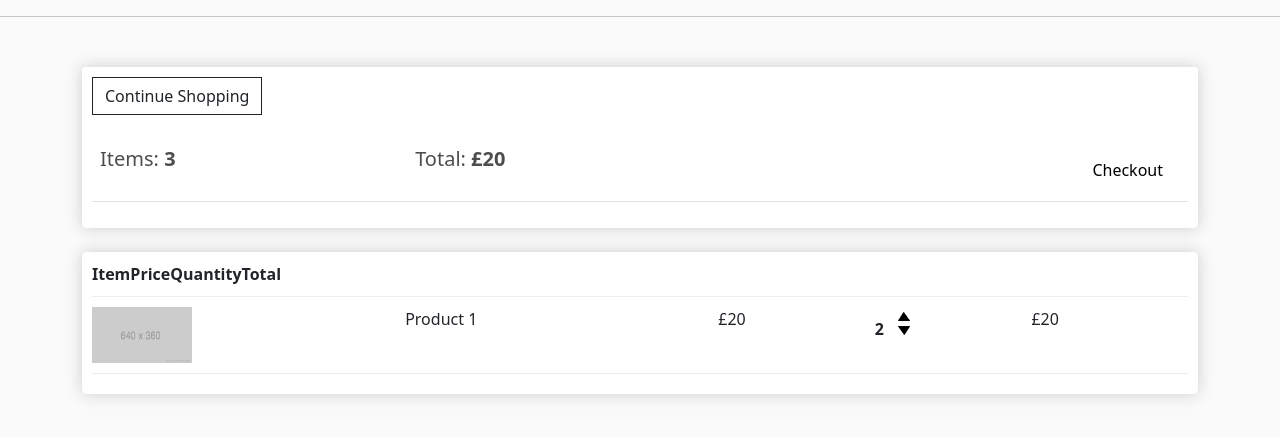
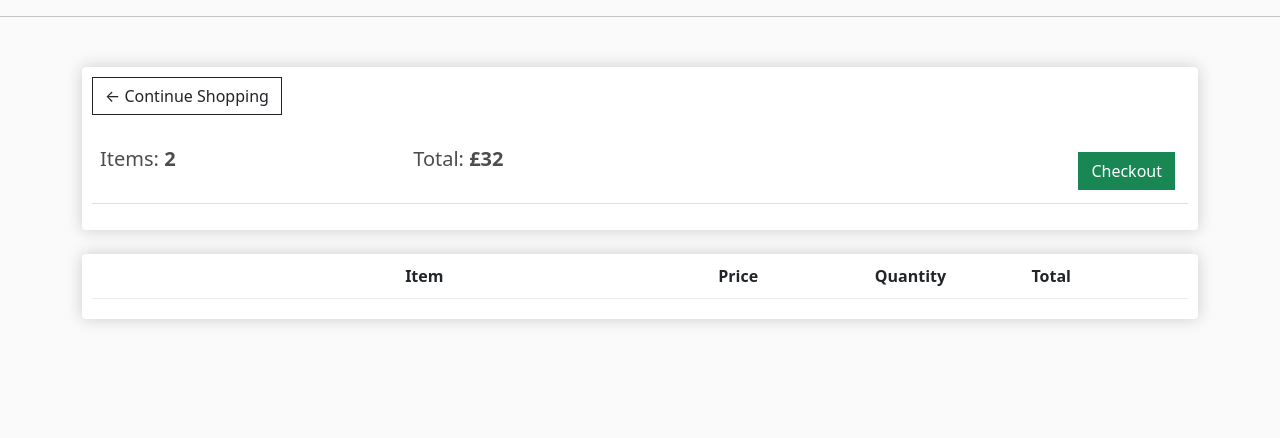
Before and after one commit to itzrossyo/DjangoEcommerceSite, a Django app: page /cart/ in a window 1280 px wide. Shown: the part 57-495 px from the top of the page. Run offline with Django 5.2, Linux system fonts and the light colour scheme; lists and menus that the app fills with data are empty.

Commit message:
fixed models  added a @property in models for  get_cart_total and get_cart_items also for price

```diff
--- a/ecommerce/store/templates/store/Cart.html
+++ b/ecommerce/store/templates/store/Cart.html
@@ -1,48 +1,51 @@
 {% extends 'store/main.html' %}
-
-
+{% load static %}
 {% block content %}
-{% load static %}
 	<div class="row">
 		<div class="col-lg-12">
 			<div class="box-element">
-            <a class="btn btn-outline-dark" href="{% url 'store' %}"> Continue Shopping</a>
+
+				<a  class="btn btn-outline-dark" href="{% url 'store' %}">&#x2190; Continue Shopping</a>
+
 				<br>
 				<br>
 				<table class="table">
 					<tr>
-                    <th><h5>Items: <strong>3</strong></h5></th>
-                    <th><h5>Total:<strong> £20</strong></h5></th>
+						<th><h5>Items: <strong>2</strong></h5></th>
+						<th><h5>Total:<strong> £32</strong></h5></th>
 						<th>
-                        <a style="float:right; margin:5px;" class="btn  checkout-btn"
-                           href="{% url 'checkout' %}">Checkout</a>
+							<a  style="float:right; margin:5px;" class="btn btn-success" href="{% url 'checkout' %}">Checkout</a>
 						</th>
 					</tr>
 				</table>
+
 			</div>
+
 			<br>
 			<div class="box-element">
 				<div class="cart-row">
-                <div class=style="flex:2"></div>
-                <div class=style="flex:2"><strong>Item</strong></div>
-                <div class=style="flex:2"><strong>Price</strong></div>
-                <div class=style="flex:2"><strong>Quantity</strong></div>
-                <div class=style="flex:2"><strong>Total</strong></div>
+					<div style="flex:2"></div>
+					<div style="flex:2"><strong>Item</strong></div>
+					<div style="flex:1"><strong>Price</strong></div>
+					<div style="flex:1"><strong>Quantity</strong></div>
+					<div style="flex:1"><strong>Total</strong></div>
 				</div>
+				{% for item in items %}
 				<div class="cart-row">
-                <div style="flex:2"><img class="row-image" src="{% static 'images/placeholder.png' %}"></div>
-                <div style="flex:2"><p>Product 1</p></div>
-                <div style="flex:1"><p>£20</p></div>
+					<div style="flex:2"><img class="row-image" src="{{item.product.imageURL}}"></div>
+					<div style="flex:2"><p>{{item.product.name}}</p></div>
+					<div style="flex:1"><p>£{{item.product.price|floatformat:2}}</p></div>
 					<div style="flex:1">
-                    <p class="quantity">2</p>
+						<p class="quantity">{{item.quantity}}</p>
 						<div class="quantity">
 							<img class="chg-quantity" src="{% static  'images/arrowup.png' %}">
 
 							<img class="chg-quantity" src="{% static  'images/arrowdown.png' %}">
 						</div>
 					</div>
-                <div style="flex:1"><p>£20</p></div>
+					<div style="flex:1"><p>£32</p></div>
 				</div>
+				{% endfor %}
 			</div>
 		</div>
 	</div>
--- a/ecommerce/store/views.py
+++ b/ecommerce/store/views.py
@@ -1,5 +1,7 @@
 from django.shortcuts import render
 from .models import *
+
+
 # Create your views here.
 
 
@@ -10,7 +12,16 @@ def store(request):
 
 
 def cart(request):
-    context = {}
+    # If user is authenticated, get the customer object
+    if request.user.is_authenticated:
+        customer = request.user.customer
+        order, created = Order.objects.get_or_create(
+            customer=customer, complete=False)
+        items = order.orderitem_set.all()
+    else:
+        # Create empty cart for now for non-logged in user
+        items = []
+    context = {'items': items}
     return render(request, 'store/cart.html', context)
 
 
```
Also changed, not shown: ecommerce/store/models.py (+16 -2 lines), ecommerce/db.sqlite3. Lines whose indentation alone changed are shown as unchanged.
